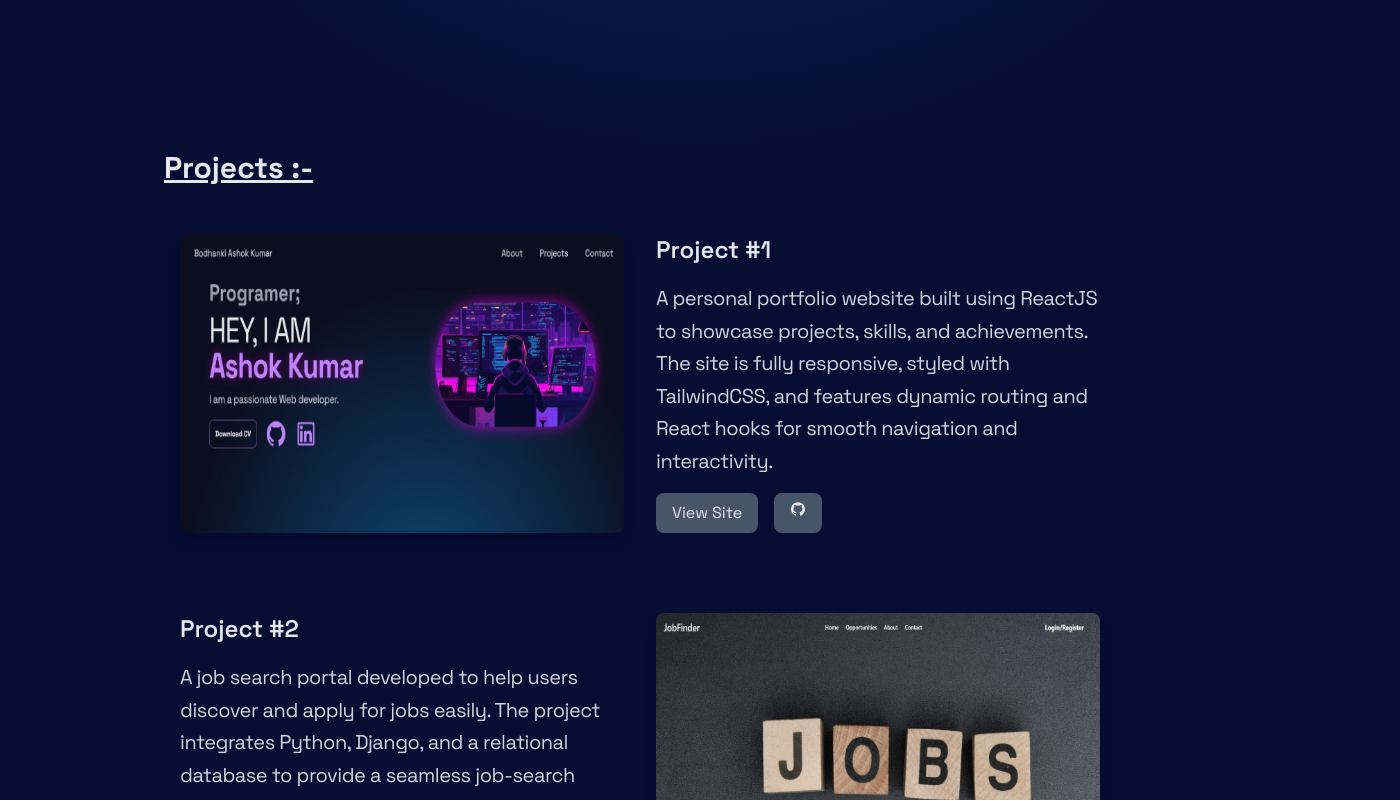
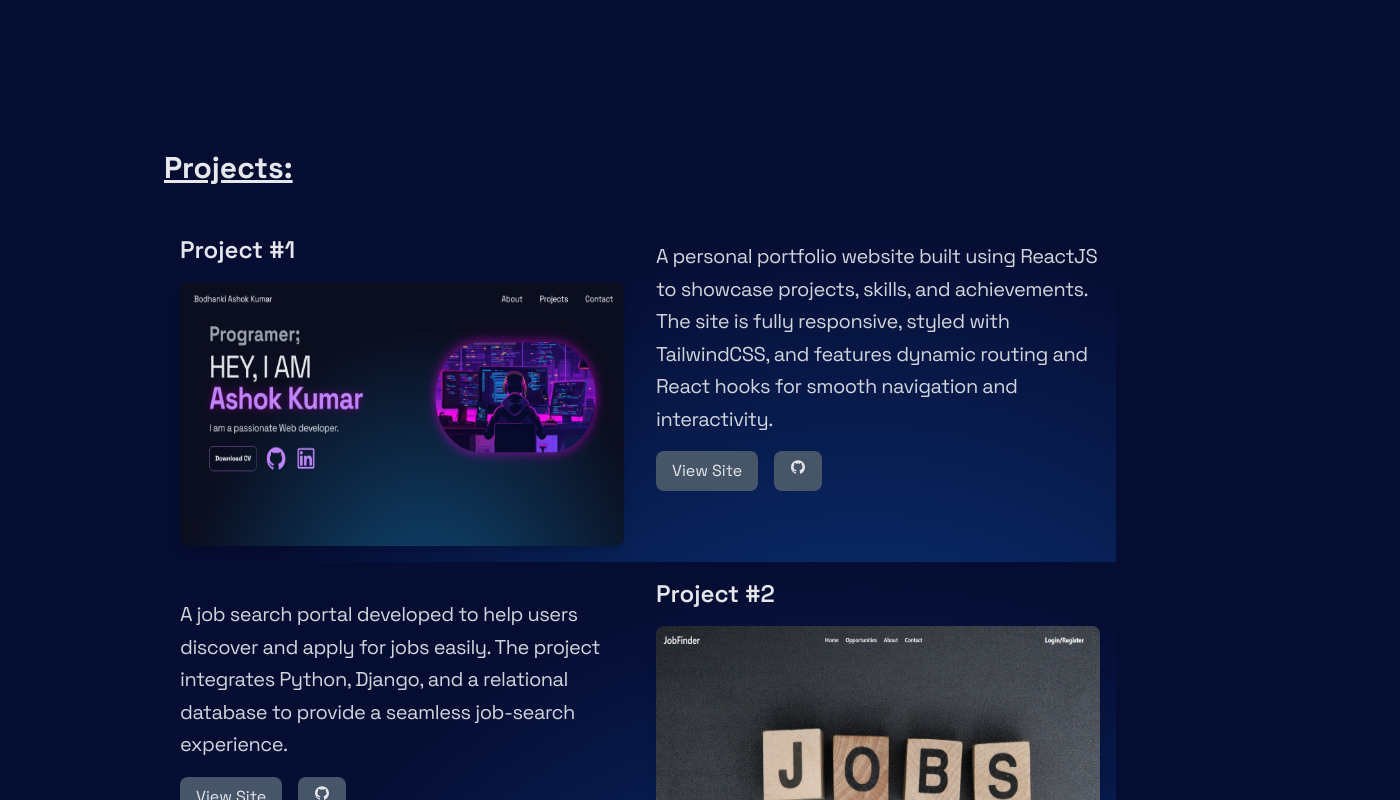
Before and after one commit to AshuRaj7/portfolio, a React (Create React App) app: page / in a window 1280 px wide. Shown: the part 1320-2120 px from the top of the page, 1400 px wide, since content can reach past the window. Built offline with nearby package versions, Linux system fonts and the light colour scheme.

Commit message:
unpdated projects display section for mobileview

```diff
--- a/src/components/Contact.jsx
+++ b/src/components/Contact.jsx
@@ -1,8 +1,8 @@
 import React from "react"
 import { AiFillLinkedin, AiFillGithub,AiFillPhone, AiFillRedEnvelope, AiFillCopyrightCircle } from "react-icons/ai"
+import ShinyEffect from "./ShinyEffect"
+import Reveal from "./Reveal"
 
-import Reveal from "./Reveal"
-import { Link } from "react-scroll"
 
 
 const Contact = () => {
@@ -10,22 +10,31 @@ const Contact = () => {
     <>
     <div className="flex flex-row">
 
-    <div className="px-6 max-w-[1000px] mx-auto md:my-12 text-white" id="contact">
+    <div className="px-6 max-w-[1000px] mx-auto md:my-12 text-white " id="contact">
+
     <h1 className="text-white text-4xl font-bold ">Contact Me :-</h1>
+
         <Reveal>
         <div className="text-center">
+
         <h5 className="text-xl font-bold mb-6 mt-16 underline">Get in Touch</h5>
         <p className="text-[#ADB7BE] mb-8 max-w-3xl mx-auto">
           Feel free to reach out if you have any questions or opportunities to discuss. I am always open to connect!
         </p>
       </div>
 
-      <div className="flex flex justify-center gap-12 flex-wrap">
+      <div className="flex flex justify-center gap-12 flex-wrap cursor-pointer">
         {/* Phone Number */}
         <div className="flex items-center gap-3 mb-8">
           <AiFillPhone className="text-primary-500 text-3xl" />
-          <p className="text-lg font-medium">+91 7036584341</p>
+          <a
+            href="tel:+917036584341"
+            className="text-lg font-medium hover:underline"
+          >
+            +91 7036584341
+          </a>
         </div>
+
 
         {/* Email */}
         <div className="flex items-center gap-3 mb-8">
@@ -46,6 +55,7 @@ const Contact = () => {
             github.com/AshuRaj7
           </a>
         </div>
+
 
         {/* LinkedIn */}
         <div className="flex items-center gap-3 mb-8">
--- a/src/components/Hero.jsx
+++ b/src/components/Hero.jsx
@@ -13,6 +13,9 @@ import { motion } from "framer-motion";
 const Hero = () => {
   return (
     <div className="mt-24 max-w-screen mx-auto relative">
+             <div className="absolute inset-0 hidden md:block">
+            <ShinyEffect left={0} top={0} size={1000} />
+        </div>
         <div className="grid md:grid-cols-2 place-items-center gap-8">
             <motion.div
             initial={{ opacity: 0, y: -50 }}
@@ -59,6 +62,7 @@ const Hero = () => {
                 >
                     I am a passionate Web developer.
                 </motion.p>
+
 
                 <motion.div
                 initial={{ opacity: 0, y: 50 }}
@@ -111,9 +115,6 @@ const Hero = () => {
 
         </motion.div>
 
-        <div className="absolute inset-0 hidden md:block">
-            <ShinyEffect left={0} top={0} size={1400} />
-        </div>
 
     </div>
   )
--- a/src/components/Projects.jsx
+++ b/src/components/Projects.jsx
@@ -1,10 +1,11 @@
-import React from 'react';
-import project1 from "../assets/proj1.jpg"
-import project2 from "../assets/proj2.jpg"
-import project3 from "../assets/proj3.jpg"
-import project4 from "../assets/proj4.jpg"
+import React, { useState } from 'react';
+import project1 from "../assets/proj1.jpg";
+import project2 from "../assets/proj2.jpg";
+import project3 from "../assets/proj3.jpg";
+import project4 from "../assets/proj4.jpg";
+import ShinyEffect from './ShinyEffect';
 
-import { AiFillGithub } from 'react-icons/ai'
+import { AiFillGithub } from 'react-icons/ai';
 import Reveal from './Reveal';
 
 const projects = [
@@ -17,7 +18,6 @@ const projects = [
       github: "https://github.com/AshuRaj7/portfolio",
     },
   },
-
   {
     img: project2,
     title: "Project #2",
@@ -45,49 +45,102 @@ const projects = [
       github: "https://github.com/AshuRaj7/HomelySpace",
     },
   },
-
-  ]
+];
 
 const Projects = () => {
+  const [activeProject, setActiveProject] = useState(0);
+
   return (
-    <div className='max-w-[1000px] mx-auto p-6 md:my-20' id="Proj">
-        <h2 className='text-3xl font-bold text-gray-200 mb-8 underline'>Projects :-</h2>
+    <div className="max-w-[1000px] mx-auto p-6 md:my-20" id="Proj">
+      <h2 className="text-3xl font-bold text-gray-200 mb-8 underline">Projects:</h2>
+
+      {/* Mobile View Buttons */}
+      <div className="block md:hidden mb-6">
+        <div className="flex flex-wrap justify-start gap-2">
           {projects.map((project, index) => (
-            <Reveal>
-            <div key={index}
-            className={`flex flex-col md:flex-row ${index % 2 !== 0 ? 'md:flex-row-reverse' : ''} mb-12`}>
-                <div className='w-full md:w-1/2 p-4'>
+            <button
+              key={index}
+              className={`px-4 py-2 text-sm rounded-lg ${
+                activeProject === index ? 'bg-slate-700 text-gray-200' : 'bg-slate-600 text-gray-300'
+              } hover:bg-slate-700 transition duration-300`}
+              onClick={() => setActiveProject(index)}
+            >
+              {project.title}
+            </button>
+          ))}
+        </div>
+      </div>
+
+      {/* Display Selected Project for Mobile */}
+      <div className="block md:hidden">
+        <div className="w-full p-4">
+          <h3 className="text-2xl font-semibold text-gray-200 mb-4">{projects[activeProject].title}</h3>
+          <img
+            src={projects[activeProject].img}
+            alt={projects[activeProject].title}
+            className="w-full h-auto object-cover rounded-lg shadow-lg mb-4"
+          />
+          <p className="text-gray-300 mb-4">{projects[activeProject].description}</p>
+          <div className="flex space-x-4">
+            <a
+              href={projects[activeProject].links.site}
+              className="px-4 py-2 bg-slate-600 text-gray-200 rounded-lg hover:bg-slate-700 transition duration-300"
+            >
+              View Site
+            </a>
+            <a
+              href={projects[activeProject].links.github}
+              className="px-4 py-2 bg-slate-600 text-gray-200 rounded-lg hover:bg-slate-700 transition duration-300 flex items-center"
+            >
+              <AiFillGithub className="mr-2" /> GitHub
+            </a>
+          </div>
+        </div>
+      </div>
+
+      {/* Default Layout for Larger Screens */}
+      <div className="hidden md:block">
+        {projects.map((project, index) => (
+          <Reveal key={index}>
+            <div
+              className={`flex flex-col md:flex-row ${
+                index % 2 !== 0 ? 'md:flex-row-reverse' : ''
+              } mb-12`}
+            >
+              <div className="w-full md:w-1/2 p-4">
+                <h3 className="text-2xl font-semibold text-gray-200 mb-4">{project.title}</h3>
                 <img
                   src={project.img}
                   alt={project.title}
-                        className='w-full h-full object-full rounded-lg shadow-lg'
+                  className="w-full h-full object-full rounded-lg shadow-lg"
                 />
               </div>
-                <div className='w-full md:w-1/2 p-4 flex flex-col justify-center'>
-                    <h3 className='text-2xl font-semibold text-gray-200 mb-4'>{project.title}</h3>
-                    <p className='text-gray-300 mb-4'>{project.description}</p>
-                    <div className='flex space-x-4'>
-                        <a href={project.links.site}
-                            className='px-4 py-2 bg-slate-600 text-gray-200 rounded-lg hover:bg-slate-700
-                                        transition duration-300'>
+              <div className="absolute inset-0 md:block">
+                <ShinyEffect left={0} top={0} size={1400} />
+              </div>
+              <div className="w-full md:w-1/2 p-4 flex flex-col justify-center">
+                <p className="text-gray-300 mb-4">{project.description}</p>
+                <div className="flex space-x-4">
+                  <a
+                    href={project.links.site}
+                    className="px-4 py-2 bg-slate-600 text-gray-200 rounded-lg hover:bg-slate-700 transition duration-300"
+                  >
                     View Site
                   </a>
-                        <a href={project.links.github}
-                            className='px-4 py-2 bg-slate-600 text-gray-200 rounded-lg hover:bg-slate-700
-                                        transition duration-300'>
-                            <AiFillGithub/>
+                  <a
+                    href={project.links.github}
+                    className="px-4 py-2 bg-slate-600 text-gray-200 rounded-lg hover:bg-slate-700 transition duration-300"
+                  >
+                    <AiFillGithub />
                   </a>
-
                 </div>
-
               </div>
-
             </div>
           </Reveal>
         ))}
+      </div>
+    </div>
+  );
+};
 
-    </div>
-  )
-}
-
-export default Projects
+export default Projects;
--- a/src/index.css
+++ b/src/index.css
@@ -27,7 +27,7 @@ span {
   border-radius: 50%;
   pointer-events: none;
   z-index: 1;
-  background: radial-gradient(circle, rgba(19, 132, 202, 0.32), transparent 70%);
+  background: radial-gradient(circle, rgba(14, 89, 188, 0.696), transparent 70%);
 }
 
 .bg-primary-color {
```
Also changed, not shown: src/components/Navbar.jsx (+4 -4 lines). Lines whose indentation alone changed are shown as unchanged.
